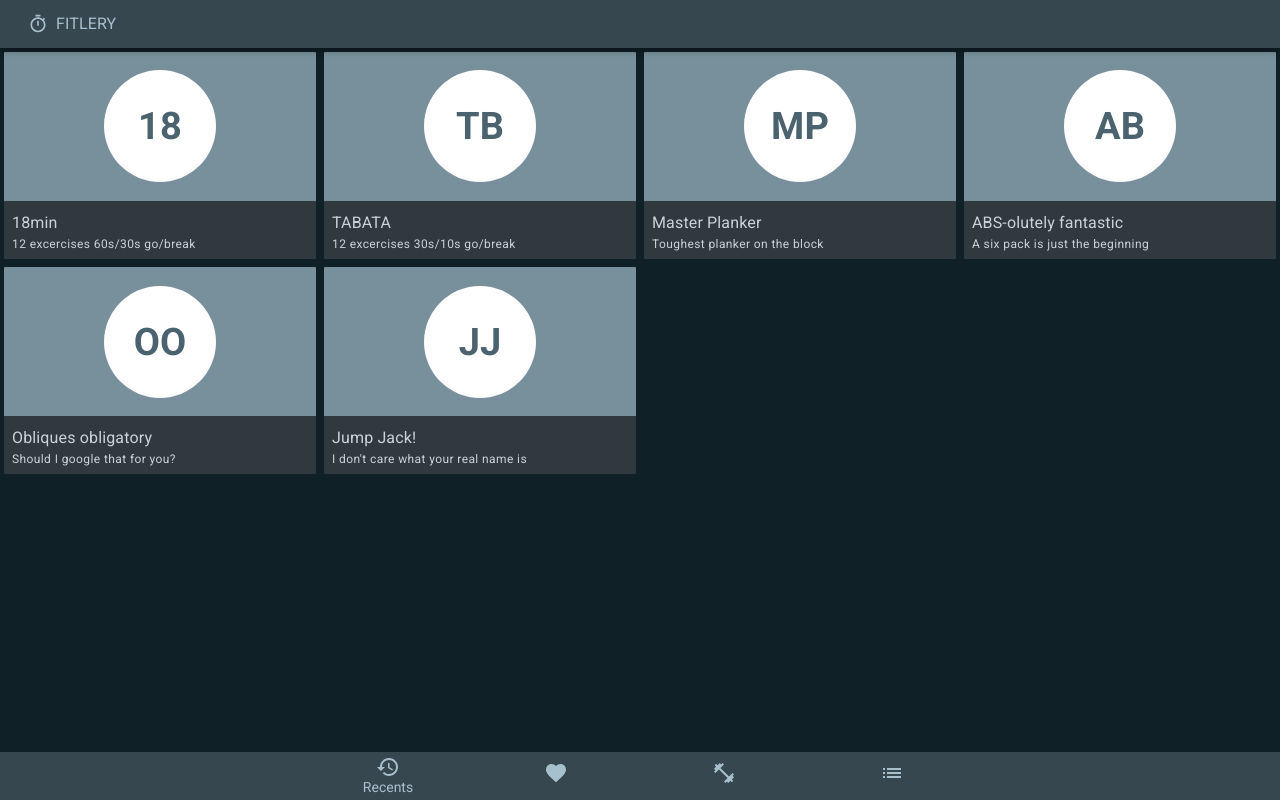
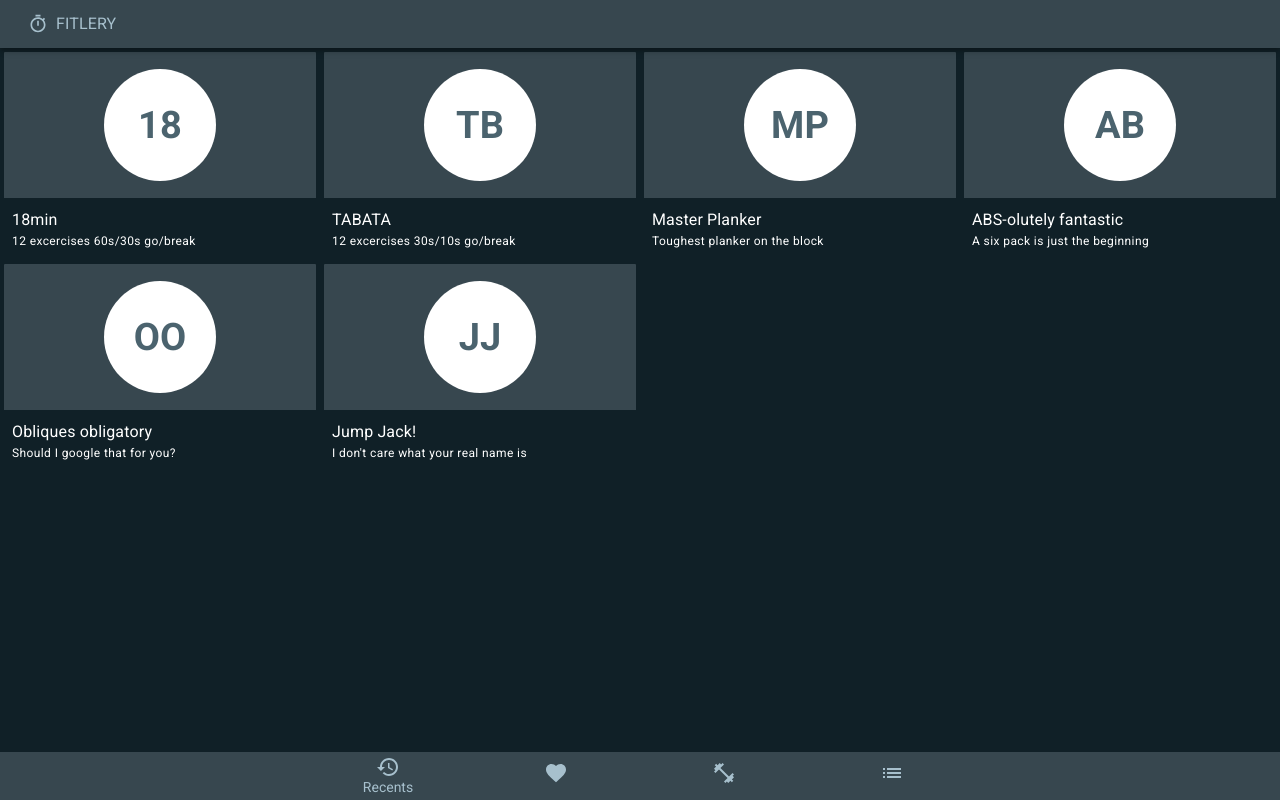
Before and after one commit to m00k/fitlery-web, a React (Create React App) app: page /workouts in a window 1280 px wide. Built offline with nearby package versions, Linux system fonts and the light colour scheme.

Commit message:
refactor(workout): use styled components for card content

```diff
--- a/src/workout/Workout.tsx
+++ b/src/workout/Workout.tsx
@@ -16,37 +16,29 @@ const useStyles = makeStyles((theme: Theme) =>
       color: theme.palette.secondary.dark,
       fontSize: theme.typography.h2.fontSize,
       fontWeight: theme.typography.fontWeightBold,
-      gridRow: 'span 4',
+      gridRow: 'span 5',
       padding: theme.spacing(7),
-    },
-    content: {
-      backgroundColor: theme.palette.common.black,
-      color: theme.palette.secondary.contrastText,
-      opacity: .6,
-      padding: theme.spacing(1),
-      gridRow: 'span 2',
-      overflow: 'hidden',
-      marginTop: theme.spacing(1),
     },
   }),
 );
 
 const gridColumn = style({
   prop: 'gridColumn',
-  themeKey: 'breakpoints',
+});
+
+const gridRow = style({
+  prop: 'gridRow',
 });
 
 const gridTemplateColumns = style({
   prop: 'gridTemplateColumns',
-  themeKey: 'spacing',
 });
 
 const gridTemplateRows = style({
   prop: 'gridTemplateRows',
-  themeKey: 'spacing',
 });
 
-const GridItem = styled(Box)`${gridColumn}${gridTemplateColumns}${gridTemplateRows}`;
+const GridItem = styled(Box)`${gridColumn}${gridRow}${gridTemplateColumns}${gridTemplateRows}`;
 
 const Workout = (props: { workout: WorkoutData }) => {
   const { workout } = props;
@@ -56,12 +48,11 @@ const Workout = (props: { workout: WorkoutData }) => {
   return (
     <GridItem
       key={workout.title}
-      bgcolor={theme.palette.secondary.main}
+      bgcolor={theme.palette.primary.main}
       borderRadius={1}
       display='grid'
       gridColumn={['span 6', 'span 4', 'span 3']}
-      gridTemplateRows='4fr 2fr'
-      pt={1}
+      gridTemplateRows='5fr 2fr'
     >
       <Box
         display='grid'
@@ -72,14 +63,20 @@ const Workout = (props: { workout: WorkoutData }) => {
           {workout.short}
         </Avatar>
       </Box>
-      <div className={classes.content}>
+      <GridItem
+        bgcolor={theme.palette.primary.dark}
+        color={theme.palette.secondary.contrastText}
+        p ={1}
+        gridRow={'span 2'}
+        overflow='hidden'
+      >
         <Typography variant="subtitle1" noWrap>
           {workout.title}
         </Typography>
         <Typography variant="caption" component="p" noWrap>
           {workout.description}
         </Typography>
-      </div>
+      </GridItem>
     </GridItem>
   );
 }
```
